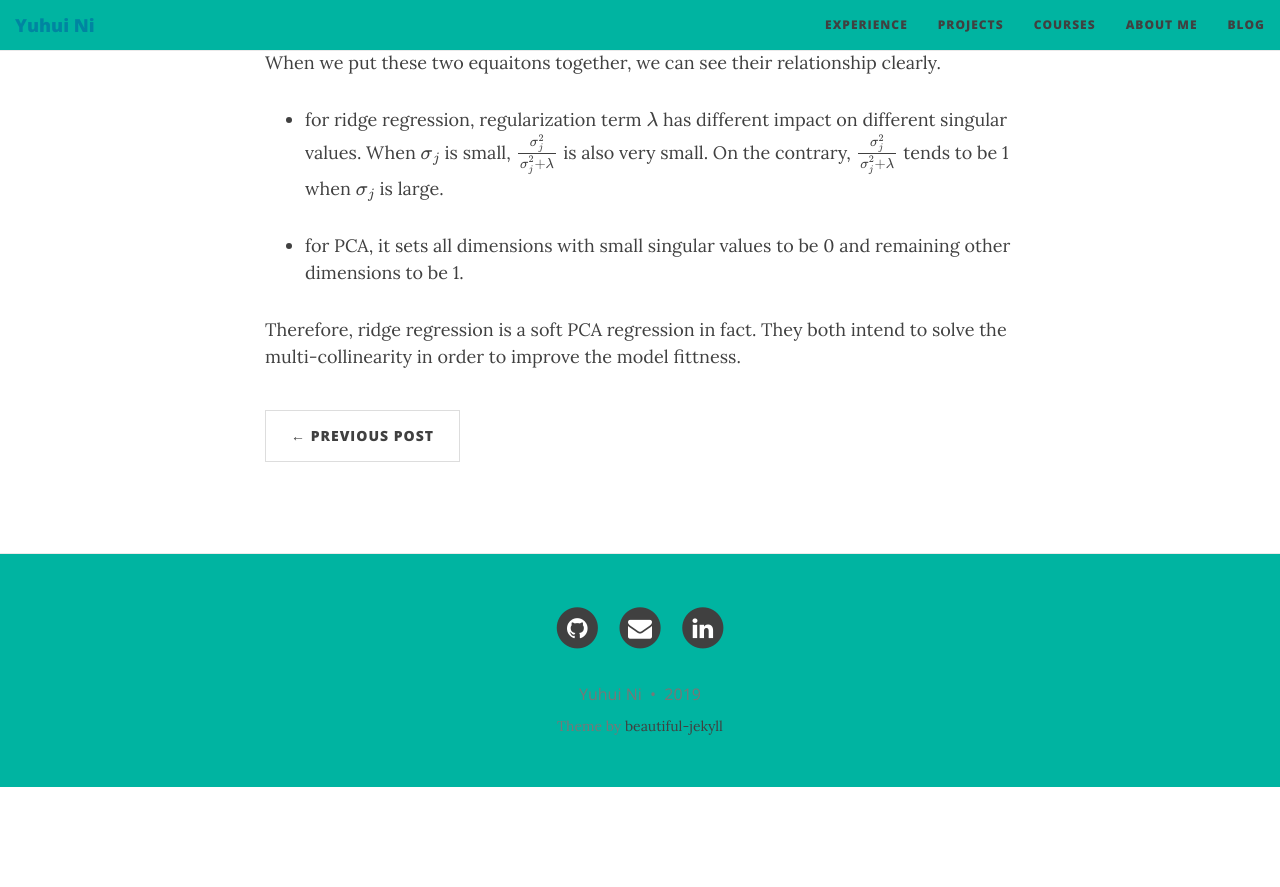
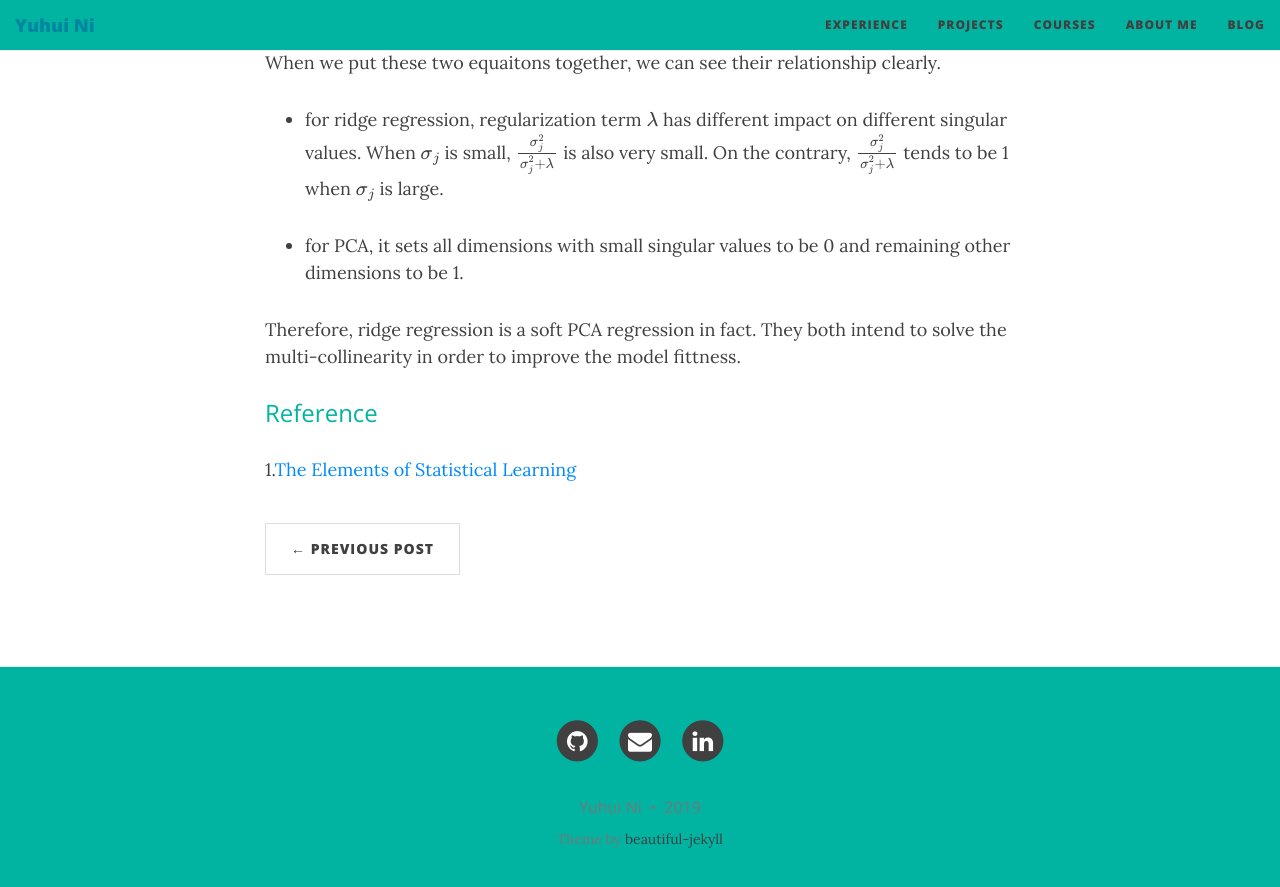
Before and after one commit to YuhuiNi/YuhuiNi.github.io, a Jekyll site: the page built from _posts/2018-12-01-relationship-between-ridge-regression-and-pca.md, in a window 1280 px wide and 900 px high, scrolled down 2367 px. Shown: the top 887 px of the window. Built offline with Jekyll 4.4.1, drawn with Linux system fonts in a browser that asks for light colours; nearby versions of some CDN libraries; formulas are drawn with MathJax 3; before the commit the page ends 3154 px from its top, so only the background shows below that.

Commit message:
Update 2018-12-01-relationship-between-ridge-regression-and-pca.md

```diff
--- a/_posts/2018-12-01-relationship-between-ridge-regression-and-pca.md
+++ b/_posts/2018-12-01-relationship-between-ridge-regression-and-pca.md
@@ -95,3 +95,8 @@ When we put these two equaitons together, we can see their relationship clearly.
 * for PCA, it sets all dimensions with small singular values to be 0 and remaining other dimensions to be 1.
 
 Therefore, ridge regression is a soft PCA regression in fact. They both intend to solve the multi-collinearity in order to improve the model fittness.
+
+### Reference
+
+1.[The Elements of
+Statistical Learning](https://web.stanford.edu/~hastie/ElemStatLearn/)
```
